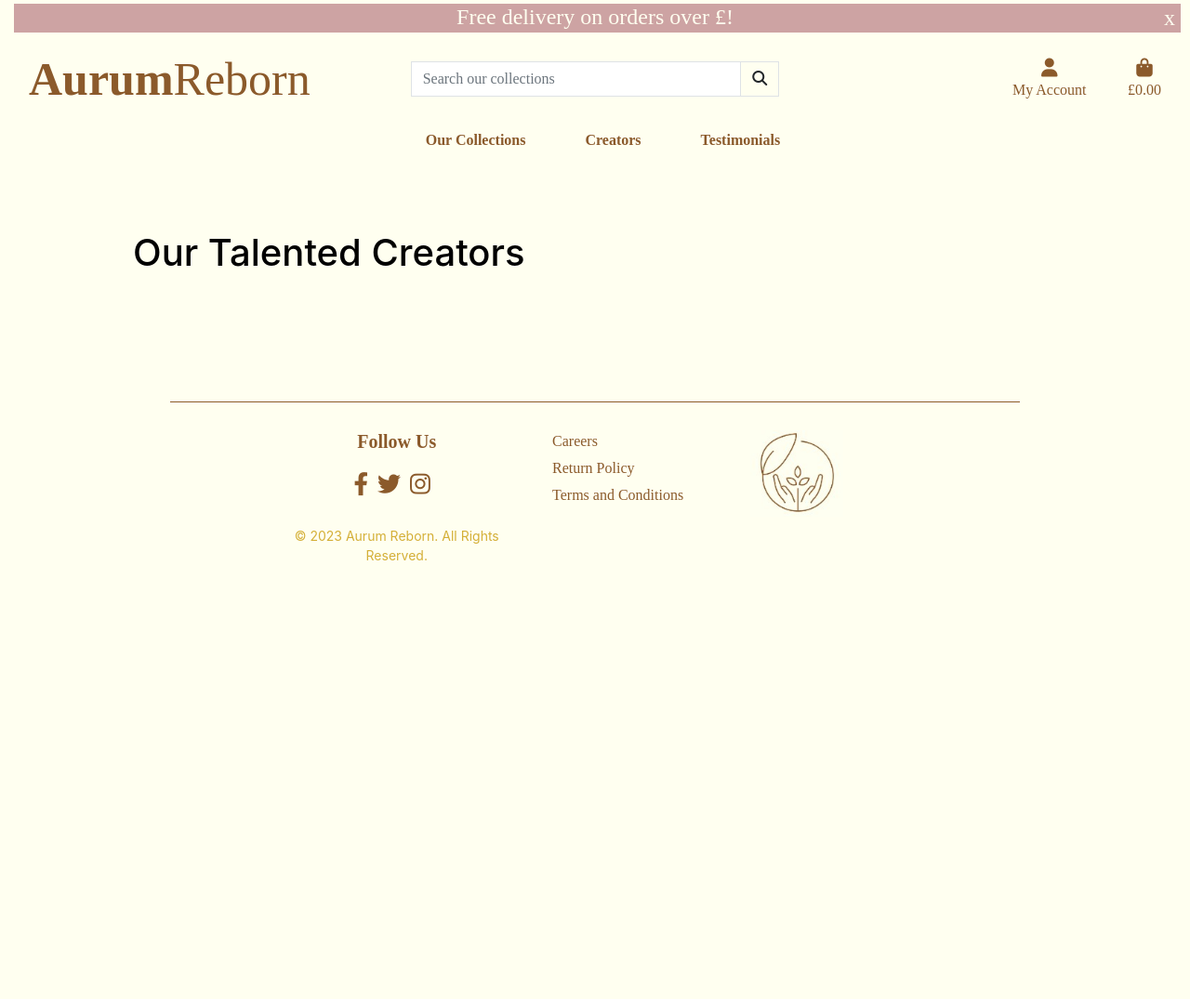
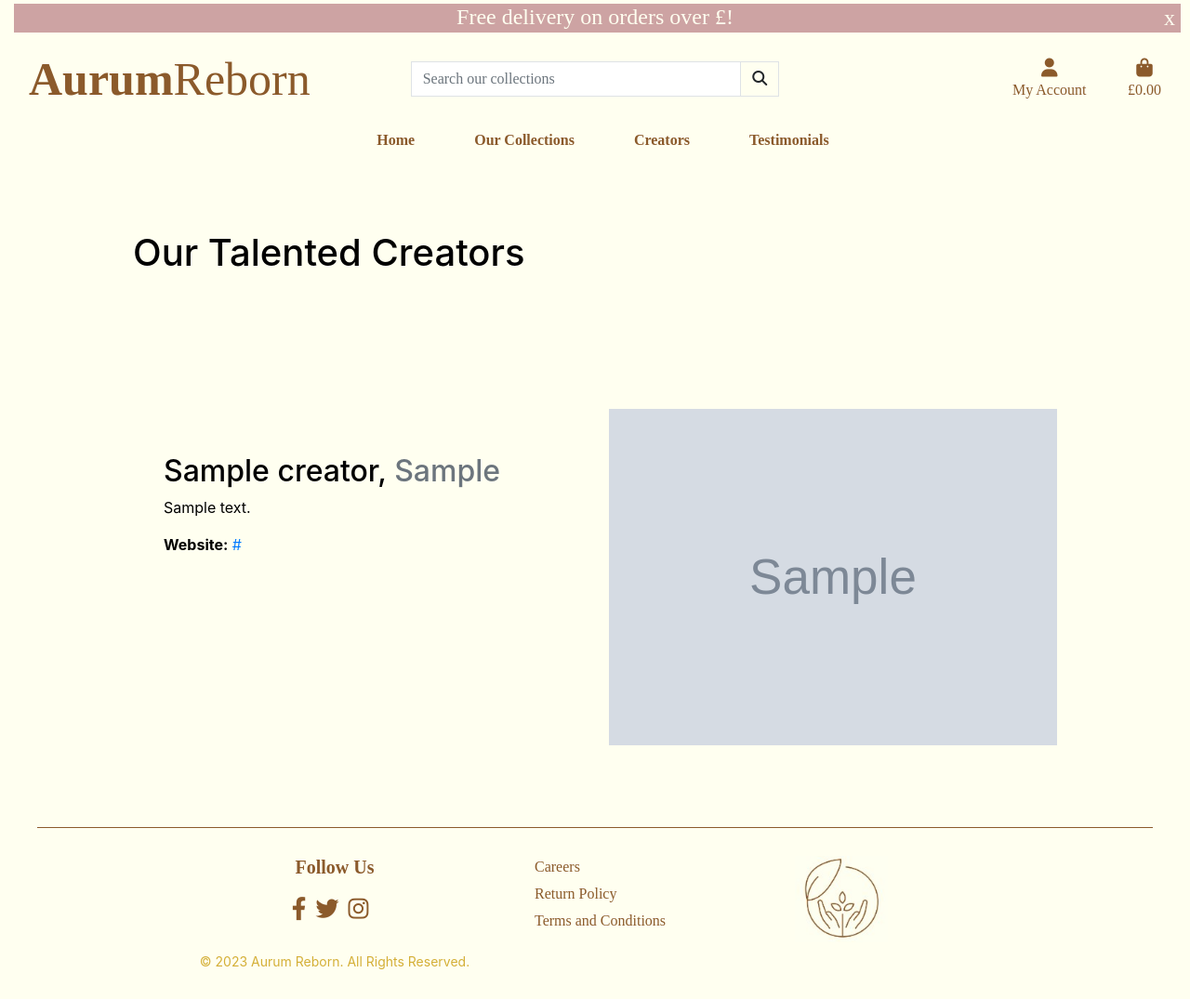
Before and after one commit to rebeccoder/Aurum-Reborn, a Django app: page /creators/ in a window 1280 px wide. Shown: the whole page at 93% size. Before the commit the page ends 603 px from the top, so only its background shows below. Run offline with Django 3.2, Linux system fonts and the light colour scheme; tables that the repository leaves empty hold one stand-in row (values such as "Sample post"); grey boxes marked "Sample" are stand-in pictures; some web fonts are replaced.

Commit message:
Update creators.html template to display creator images, bios and wesbites correctly

```diff
--- a/aurum_reborn/settings.py
+++ b/aurum_reborn/settings.py
@@ -26,7 +26,7 @@ SECRET_KEY = 'django-insecure-vwr8jpm1_pu@xif33pwu%v&#ac_4vpssk$bif(*6oluk@==^!-
 # SECURITY WARNING: don't run with debug turned on in production!
 DEBUG = True
 
-ALLOWED_HOSTS = ["8000-rebeccoder-aurumreborn-czcmzelrkan.ws-eu98.gitpod.io"]
+ALLOWED_HOSTS = ["8000-rebeccoder-aurumreborn-czcmzelrkan.ws-eu99.gitpod.io"]
 
 
 INSTALLED_APPS = [
--- a/creators/templates/creators/creators.html
+++ b/creators/templates/creators/creators.html
@@ -23,7 +23,35 @@
                 {% if request.user.is_superuser %}
                     <p>Add a new creator:<br>
                         <a href="{% url 'creator_create' %}" class="btn btn-sm btn-info rounded-0 theme-btn-sm me-2">Add Creator</a>
+                    </p>
                 {% endif %}
             </div>
         </div>
+        <!-- For each creator in the database -->
+        {% for creator in creators %}
+            <div class="row py-5">
+                <!-- Check if loop counter is divisible by 2, to alternate layout -->
+                <div class="col-12 col-md-6 {% if forloop.counter|divisibleby:2 %}order-lg-first{% else %}order-lg-second{% endif %} d-flex justify-content-center">
+                    <!-- Display an image if they have one... -->
+                    {% if creator.image %}
+                        <img class="img-fluid" src="{{ creator.image.url }}" alt="{{ creator.name }}" width="700" height="450">
+                    <!-- Else show the fallback image -->
+                    {% else %}
+                        <img class="img-fluid" src="{{ MEDIA_URL }}default.jpg" alt="{{ creator.name }}" width="700" height="450">
+                    {% endif %}
+                </div>
+                <!-- Check if loop counter is divisible by 2, to alternate layout -->
+                <div class="col-12 col-md-6 p-5 {% if forloop.counter|divisibleby:2 %}order-lg-second{% else %}order-lg-first{% endif %}">
+                    <!-- Creator name + location -->
+                    <h2>{{ creator.name }}, <span class="text-secondary">{{ creator.location }}</span></h2>
+                    <!-- Creator bio -->
+                    <p>{{ creator.bio }}</p>
+                    <!-- Creator website -->
+                    {% if creator.website %}
+                    <p><strong>Website:</strong> <a href="{{ creator.website }}" target="_blank">{{ creator.website }}</a></p>
+            {% endif %}
+                </div>
+            </div>
+        {% endfor %}
+    </div>
 {% endblock %}
--- a/templates/includes/main-nav.html
+++ b/templates/includes/main-nav.html
@@ -1,5 +1,10 @@
 <div class="collapse navbar-collapse" id="main-nav">
     <ul class="navbar-nav w-auto mx-auto">
+        <li class="nav-item dropdown">
+            <a class="font-weight-bold nav-link nav-text mr-5" href="{% url 'home' %}" id="home-link" aria-haspopup="true" aria-expanded="false">
+                Home
+            </a>
+        </li>
         <li class="nav-item dropdown">
             <a class=" font-weight-bold nav-link nav-text mr-5" href="#" id="collections-link" data-toggle="dropdown" aria-haspopup="true" aria-expanded="false">
                 Our Collections
@@ -18,7 +23,7 @@
                 Creators
             </a>
             <div class="dropdown-menu border-0" aria-labelledby="creators-link">
-                <a href="" class="dropdown-item nav-text">All Creators</a>
+                <a href="{% url 'creators' %}" class="dropdown-item nav-text">All Creators</a>
                 <a href="" class="dropdown-item nav-text">Creator 1</a>
                 <a href="" class="dropdown-item nav-text">Creator 2</a>
                 <a href="" class="dropdown-item nav-text">Creator 3</a>
```
Also changed, not shown: 1 other file.
